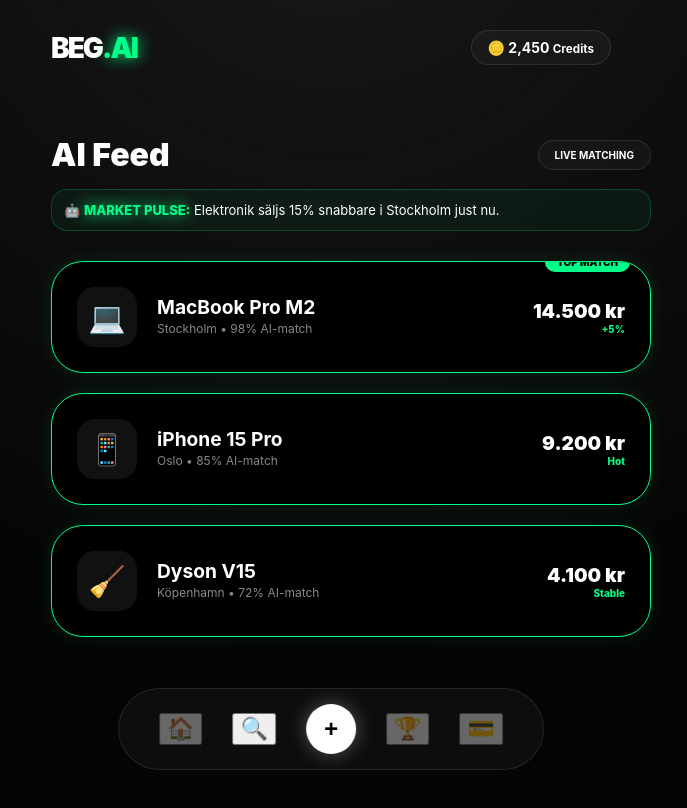
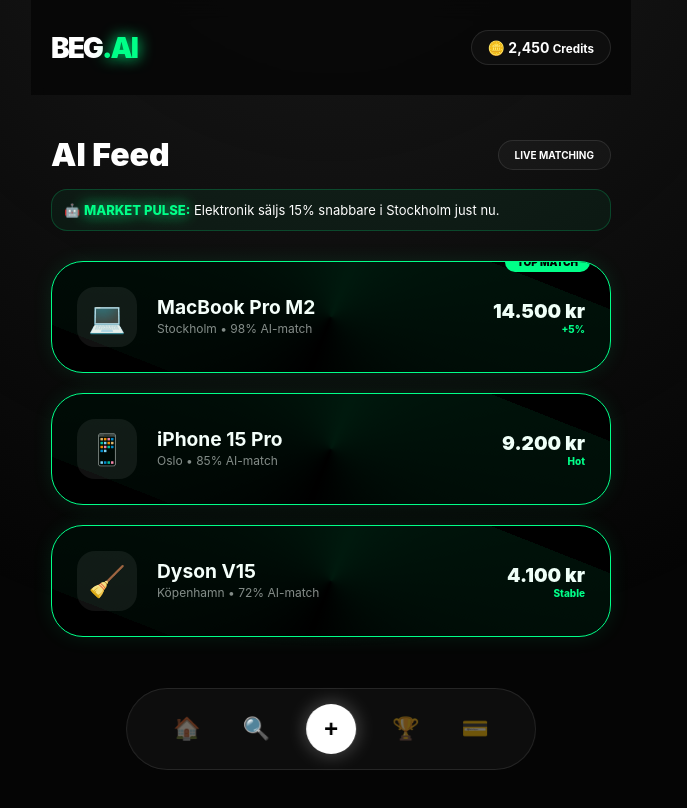
Before and after one commit to gascheckking/marketbeg-appGem, a Next.js app: page /feed in a window 1280 px wide. Shown: the top 808 px of the page, without its empty margins (309-996 px from the left). Built offline with nearby package versions, Linux system fonts and the light colour scheme.

Commit message:
Update globals.css

```diff
--- a/styles/globals.css
+++ b/styles/globals.css
@@ -5,6 +5,12 @@
   --swish: #ff0000; /* För Sverige */
   --glass: rgba(255, 255, 255, 0.03);
   --border: rgba(255, 255, 255, 0.1);
+  --muted: #888888;
+}
+
+* {
+  box-sizing: border-box;
+  -webkit-tap-highlight-color: transparent;
 }
 
 body {
@@ -13,6 +19,7 @@ body {
   color: white;
   font-family: 'Inter', sans-serif;
   overflow-x: hidden;
+  -webkit-font-smoothing: antialiased;
 }
 
 .bg-glow {
@@ -20,14 +27,16 @@ body {
   top: 0; left: 0; width: 100vw; height: 100vh;
   background: radial-gradient(circle at 50% -20%, #1a1a1a 0%, transparent 70%);
   z-index: -1;
+  pointer-events: none;
 }
 
 .app-shell {
   width: 100%;
-  max-width: 600px; /* Mobile-first lyx */
+  max-width: 600px;
   margin: 0 auto;
   min-height: 100vh;
   padding-bottom: 120px;
+  position: relative;
 }
 
 .main-nav {
@@ -35,9 +44,14 @@ body {
   justify-content: space-between;
   align-items: center;
   padding: 30px 20px;
+  background: rgba(5, 5, 5, 0.8);
+  backdrop-filter: blur(10px);
+  position: sticky;
+  top: 0;
+  z-index: 100;
 }
 
-.logo { font-size: 28px; font-weight: 900; letter-spacing: -2px; }
+.logo { font-size: 28px; font-weight: 900; letter-spacing: -2px; cursor: pointer; }
 .ai-text { color: var(--accent); text-shadow: 0 0 15px var(--accent); }
 
 .stat-pill {
@@ -49,7 +63,7 @@ body {
   font-size: 14px;
 }
 
-/* Docking Menu */
+/* Bottom Menu */
 .bottom-dock {
   position: fixed;
   bottom: 30px;
@@ -63,17 +77,29 @@ body {
   padding: 15px 40px;
   border-radius: 100px;
   align-items: center;
+  z-index: 1000;
+}
+
+.bottom-dock button {
+  background: none;
+  border: none;
+  color: white;
+  cursor: pointer;
+  transition: 0.2s;
 }
 
 .scan-btn {
-  background: white;
+  background: white !important;
+  color: black !important;
   width: 50px;
   height: 50px;
-  border-radius: 50%;
-  border: none;
-  font-size: 24px;
+  border-radius: 50% !important;
+  font-size: 24px !important;
   font-weight: 900;
   box-shadow: 0 0 20px rgba(255,255,255,0.3);
+  display: flex;
+  align-items: center;
+  justify-content: center;
 }
 
 /* Payment Cards */
@@ -87,10 +113,14 @@ body {
   justify-content: space-between;
   align-items: center;
 }
-/* Speciella effekter för 2026-looken */
+
+/* Glow Card Effects */
 .glow-card {
   position: relative;
   overflow: hidden;
+  background: #000 !important;
+  border: 1px solid var(--accent) !important;
+  box-shadow: 0 0 20px rgba(0, 255, 136, 0.1);
 }
 
 .glow-card::after {
@@ -100,12 +130,30 @@ body {
   width: 200%; height: 200%;
   background: conic-gradient(from 0deg, transparent, var(--accent), transparent);
   animation: rotate-glow 10s linear infinite;
-  z-index: -1;
+  z-index: 0;
   opacity: 0.1;
+  pointer-events: none;
 }
 
 @keyframes rotate-glow {
   100% { transform: rotate(360deg); }
+}
+
+/* AI Scanner Animation */
+.scan-line {
+  position: absolute;
+  width: 100%;
+  height: 2px;
+  background: var(--accent);
+  box-shadow: 0 0 15px var(--accent);
+  animation: scan 2s infinite ease-in-out;
+  z-index: 10;
+}
+
+@keyframes scan {
+  0% { top: 0; }
+  50% { top: 100%; }
+  100% { top: 0; }
 }
 
 .primary-btn {
@@ -119,6 +167,7 @@ body {
   cursor: pointer;
   transition: 0.2s;
   box-shadow: 0 10px 30px rgba(255,255,255,0.1);
+  text-transform: uppercase;
 }
 
 .primary-btn:hover {
@@ -127,23 +176,18 @@ body {
 }
 
 .muted {
-  color: #888;
+  color: var(--muted);
   line-height: 1.6;
 }
-.glow-card {
-  background: #000 !important;
-  border: 1px solid var(--accent) !important;
-  box-shadow: 0 0 20px rgba(0, 255, 136, 0.1);
+
+/* Utils & Transitions */
+.content-area {
+  animation: fadeIn 0.4s ease-out;
 }
 
-.rent-locked:hover {
-  transform: none !important; /* Ingen rörelse på låsta kort */
+@keyframes fadeIn {
+  from { opacity: 0; transform: translateY(10px); }
+  to { opacity: 1; transform: translateY(0); }
 }
 
-.small-pay {
-  border: none;
-  padding: 8px 16px;
-  border-radius: 8px;
-  font-weight: 700;
-  cursor: pointer;
-}
+::-webkit-scrollbar { display: none; }
```
